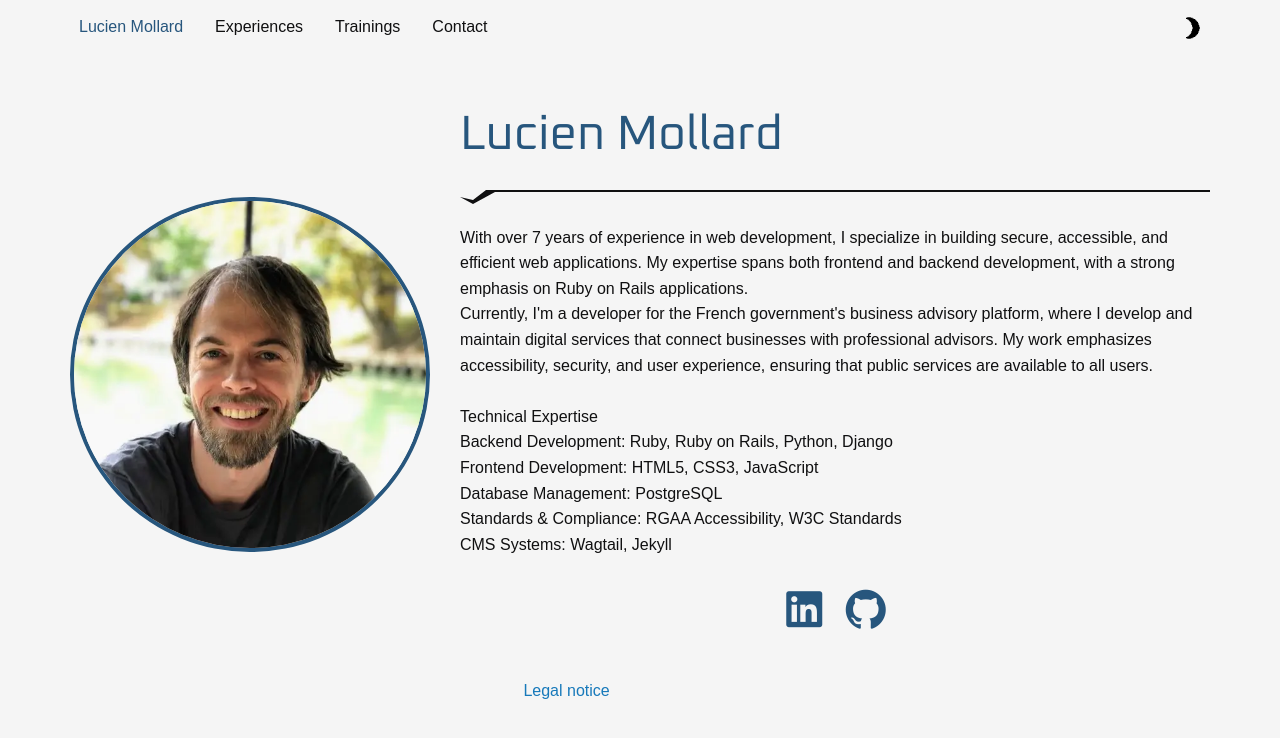
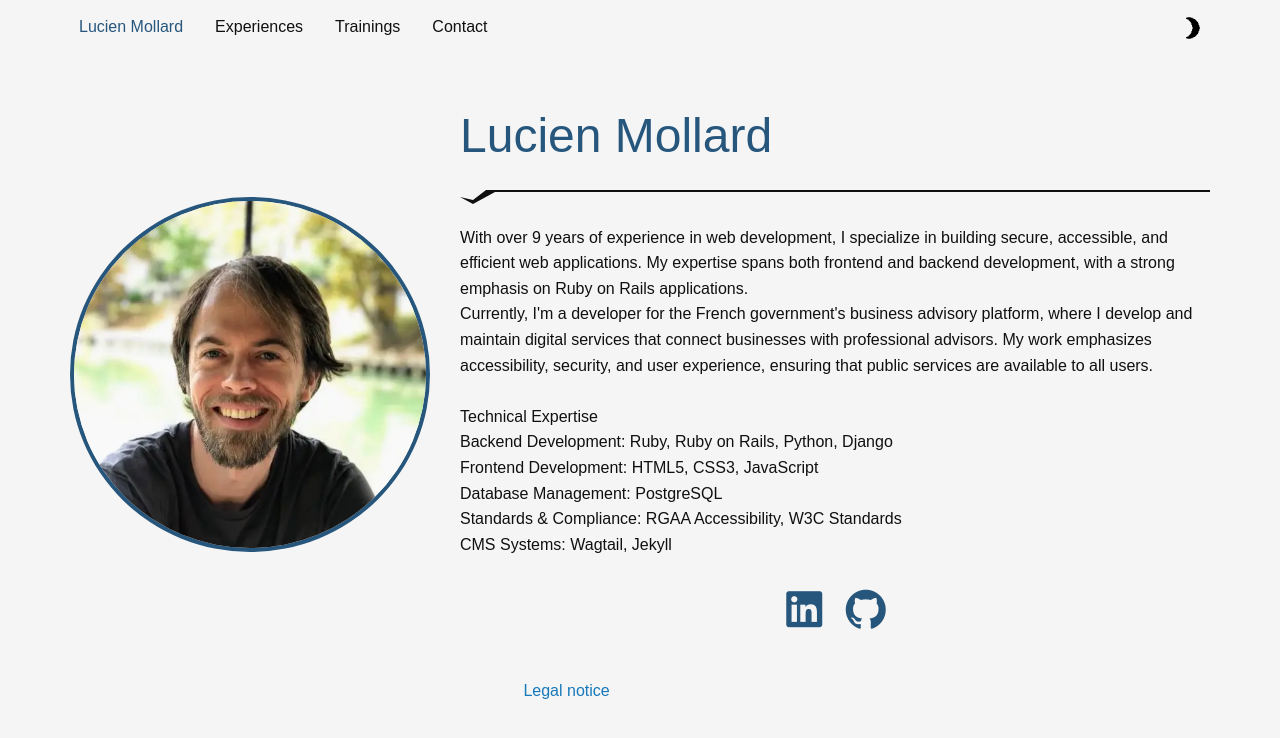
Before and after one commit to LucienMLD/LucienMLD.github.io, a Jekyll site: the page built from index.markdown, in a window 1280 px wide. Shown: the top 738 px of the page. Built offline with Jekyll 4.4.1, drawn with Linux system fonts in a browser that asks for light colours; a script that is not in the unit is left out; comment, search, counter and statistics services are not loaded.

Commit message:
update site configuration and fix theme toggle icon

```diff
--- a/_config.yml
+++ b/_config.yml
@@ -19,14 +19,13 @@
 # in the templates via {{ site.myvariable }}.
 
 title: Lucien Mollard
-email: your-email@example.com
+email: contact@lucie-nmollard.com
 description: >- # this means to ignore newlines until "baseurl:"
-  Write an awesome description for your new site here. You can edit this
-  line in _config.yml. It will appear in your document head meta (for
-  Google search results) and in your feed.xml site description.
+  Full-stack web developer with over 9 years of experience, specialized in Ruby on Rails and the
+  development of secure and accessible web applications. Expert in RGAA standards and development
+  for digital public services.
 baseurl: "" # the subpath of your site, e.g. /blog
-url: "" # the base hostname & protocol for your site, e.g. http://example.com
-twitter_username: jekyllrb
+url: "https://lucien-mollard.com" # the base hostname & protocol for your site, e.g. http://example.com
 github_username:  LucienMLD
 
 #theme: minima
--- a/_includes/header.html
+++ b/_includes/header.html
@@ -22,7 +22,7 @@
   <div class="top-bar-right">
     <button class="theme-toggle padding-horizontal-1" id="theme-toggle" title="Toggles light and dark theme">
       <img id="icon-dark" class="theme-icon" src="/assets/images/moon.svg" alt="" aria-hidden="true"/>
-      <img id="icon-light" classs="theme-icon" src="/assets/images/sun.svg" alt="" aria-hidden="true"/>
+      <img id="icon-light" class="theme-icon" src="/assets/images/sun.svg" alt="" aria-hidden="true"/>
     </button>
   </div>
 </header>
--- a/_sass/_base.sass
+++ b/_sass/_base.sass
@@ -1,5 +1,3 @@
-@import url('https://fonts.googleapis.com/css2?family=Oxanium:wght@200..500&display=swap')
-
 body, .top-bar
   background-color: var(--background-color)
   color: var(--font-color)
@@ -25,8 +23,6 @@
 
 #theme-toggle
   color: var(--font-color)
-
-#theme-toggle
   cursor: pointer
   img
     width: 1.5rem
--- a/index.markdown
+++ b/index.markdown
@@ -1,6 +1,6 @@
 ---
 presentation: |
-  With over 7 years of experience in web development, I specialize in building secure, accessible, and efficient web applications. My expertise spans both frontend and backend development, with a strong emphasis on Ruby on Rails applications.<br/>
+  With over 9 years of experience in web development, I specialize in building secure, accessible, and efficient web applications. My expertise spans both frontend and backend development, with a strong emphasis on Ruby on Rails applications.<br/>
 
   Currently, I'm a developer for the French government's business advisory platform, where I develop and maintain digital services that connect businesses with professional advisors. My work emphasizes accessibility, security, and user experience, ensuring that public services are available to all users.<br/>
   <br/>
```
